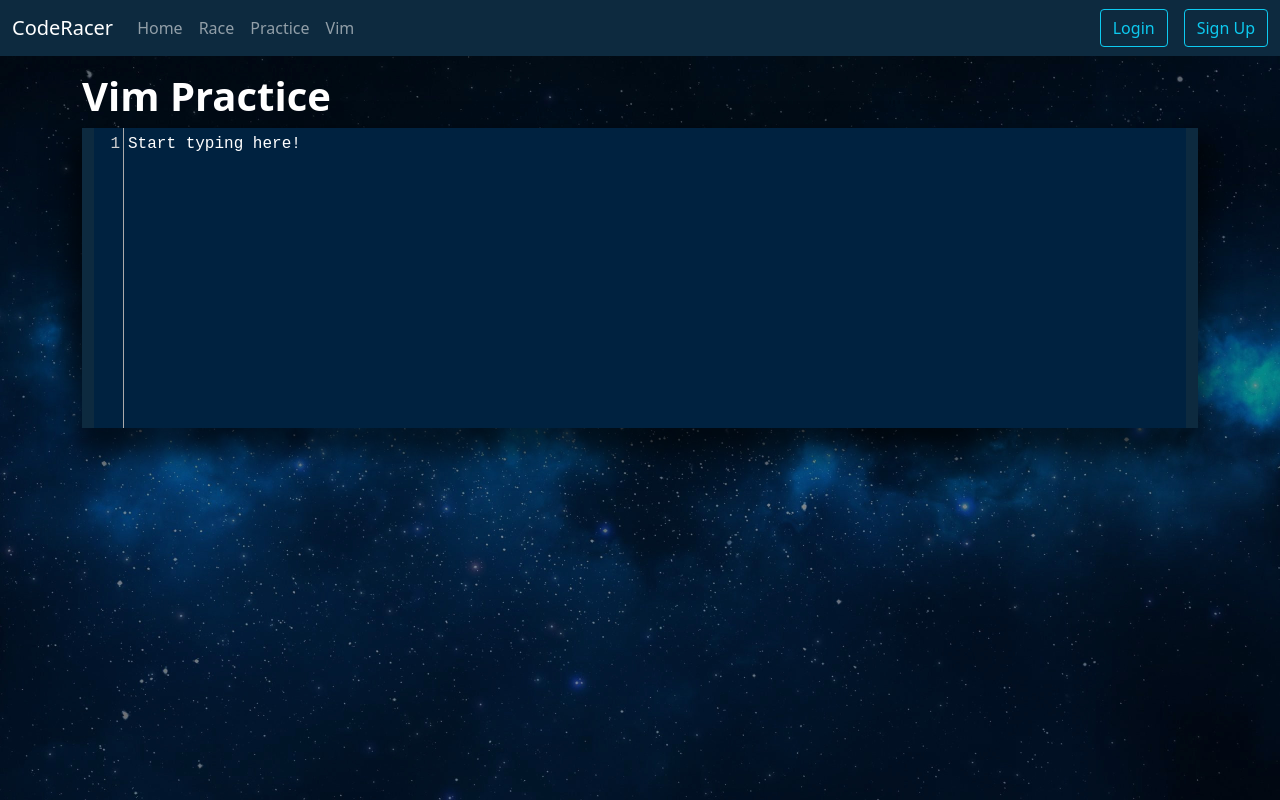
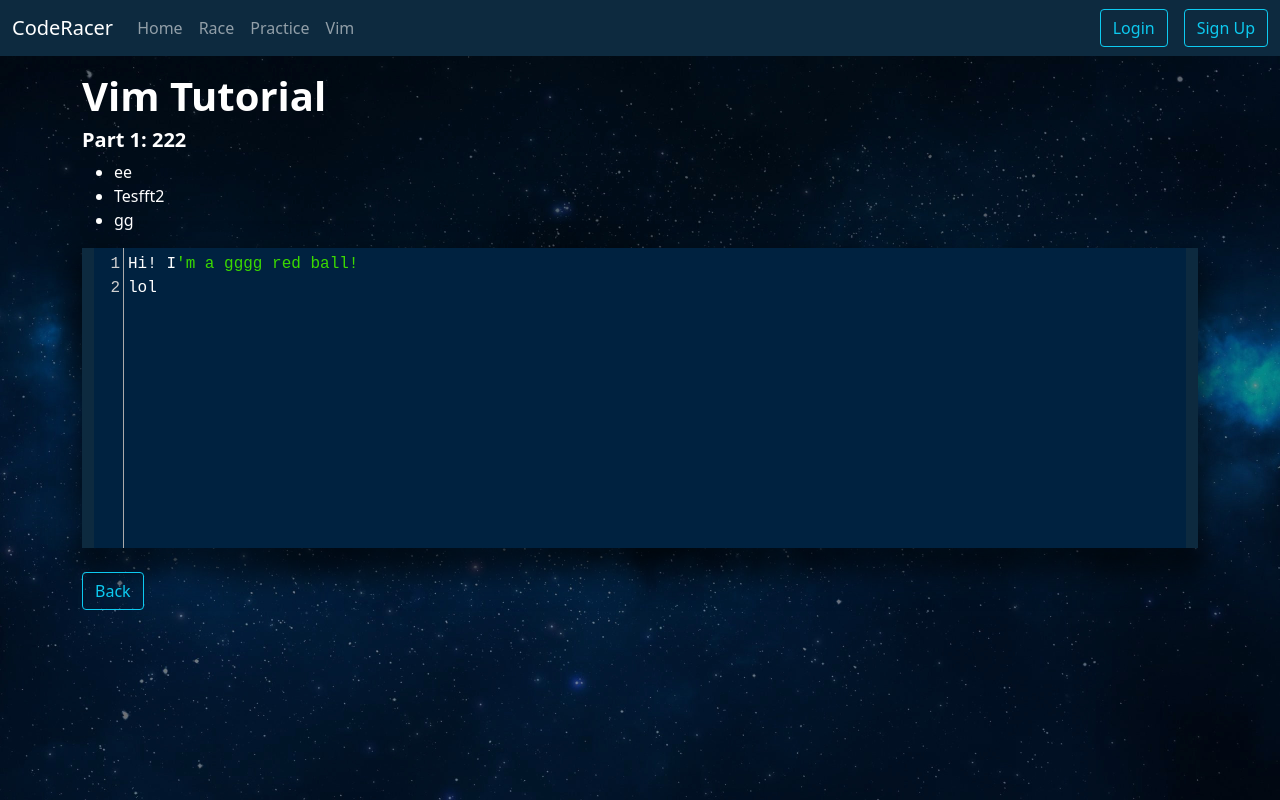
Before and after one commit to Graphcalibur/kfc-orbital-2021, a React (Create React App) app in the folder client/: page /vim/tutorial/1 in a window 1280 px wide. Built offline with nearby package versions, Linux system fonts and the light colour scheme; no server answers.

Commit message:
Added base code for Vim Tutorial

```diff
--- a/client/src/App.js
+++ b/client/src/App.js
@@ -12,7 +12,7 @@ import Rooms from "./pages/Rooms/Rooms";
 import SoloTyping from "./pages/Typing/SoloTyping";
 import User from "./pages/User/User";
 import WaitingRoom from "./pages/WaitingRoom/WaitingRoom";
-import Vim from "./pages/Vim/Vim";
+import VimTutorial from "./pages/Vim/VimTutorial";
 
 /* BACKEND TODO:
 2) Race doesn't start until at least 2 people are in
@@ -66,7 +66,7 @@ class App extends Component {
               />
             )}
           />
-          <Route path="/vim" component={Vim} />
+          <Route path="/vim/tutorial/:part?" component={VimTutorial} />
           <Route component={Error} />
         </Switch>
       </div>
--- a/client/src/pages/Vim/Vim.jsx
+++ b/client/src/pages/Vim/Vim.jsx
@@ -1,6 +1,6 @@
-import React, { Component } from "react";
+import React from "react";
 import { Container } from "react-bootstrap";
-import { UnControlled as CodeMirror } from "react-codemirror2";
+import { Controlled as CodeMirror } from "react-codemirror2";
 
 import "codemirror/lib/codemirror.css";
 import "codemirror/theme/cobalt.css";
@@ -9,29 +9,22 @@ import "codemirror/theme/cobalt.css";
 require("codemirror/mode/clike/clike");
 require("codemirror/keymap/vim");
 
-class Vim extends Component {
-  render() {
+const Vim = (props) => {
   return (
-      <Container fluid="lg">
-        <h1 className="text">
-          <b>Vim Practice</b>
-        </h1>
-
-        <Container className="box">
+    <Container className="box mb-4">
       <CodeMirror
-            value="Start typing here!"
+        value={props.text}
         options={{
           mode: "text/x-java",
           theme: "cobalt",
           lineNumbers: true,
           keyMap: "vim",
         }}
+        onBeforeChange={props.onVimChange}
         onChange={(editor, data, value) => {}}
       />
     </Container>
-      </Container>
   );
-  }
-}
+};
 
 export default Vim;
--- /dev/null
+++ b/client/src/pages/Vim/VimTutorial.jsx
@@ -0,0 +1,110 @@
+import React, { Component } from "react";
+import { Button, Container } from "react-bootstrap";
+import { Link, withRouter } from "react-router-dom";
+import Vim from "./Vim";
+
+const tutorial_data = require("./VimTutorialData.json");
+
+class VimTutorial extends Component {
+  state = {
+    part: 0,
+    title: "",
+    instructions: [],
+    initial_text: "",
+    goal_text: "",
+    text: "",
+  };
+
+  componentDidMount() {
+    let { part } = this.props.match.params;
+    if (part === undefined) part = 0;
+    else part = parseInt(part, 10);
+
+    this.updatePart(part);
+  }
+
+  updatePart = (part) => {
+    this.setState(
+      {
+        part: part,
+        title: tutorial_data[part]["title"],
+        instructions: tutorial_data[part]["instructions"],
+        initial_text: tutorial_data[part]["initial_text"],
+        goal_text: tutorial_data[part]["goal_text"],
+      },
+      this.resetText
+    );
+  };
+
+  resetText = () => {
+    this.setState({ text: this.state.initial_text });
+  };
+
+  getBackBtn = () => {
+    return this.state.part === 0 ? (
+      <span></span>
+    ) : (
+      <Button
+        onClick={() => {
+          this.updatePart(this.state.part - 1);
+        }}
+        variant="outline-info"
+      >
+        Back
+      </Button>
+    );
+  };
+
+  getNextBtn = () => {
+    return this.state.part === tutorial_data.length - 1 ? (
+      <span></span>
+    ) : (
+      <Button
+        onClick={() => {
+          this.updatePart(this.state.part + 1);
+        }}
+        variant="outline-info"
+        style={{ float: "right" }}
+        disabled={this.state.text !== this.state.goal_text}
+      >
+        Next
+      </Button>
+    );
+  };
+
+  onVimChange = (editor, data, value) => {
+    this.setState({ text: value });
+  };
+
+  render() {
+    const { part } = this.state;
+
+    return (
+      <Container fluid="lg">
+        <h1 className="text">
+          <b>Vim Tutorial</b>
+        </h1>
+
+        <h5 className="text">
+          <b>
+            Part {part}: {this.state.title}
+          </b>
+        </h5>
+
+        <ul className="text">
+          {this.state.instructions.map((instruction, i) => (
+            <li key={i}>{instruction}</li>
+          ))}
+        </ul>
+
+        <Vim text={this.state.text} onVimChange={this.onVimChange} />
+
+        {this.getBackBtn()}
+
+        {this.getNextBtn()}
+      </Container>
+    );
+  }
+}
+
+export default withRouter(VimTutorial);
--- /dev/null
+++ b/client/src/pages/Vim/VimTutorialData.json
@@ -0,0 +1,20 @@
+[{
+    "title": "Introduction",
+"instructions": [
+    "Test1",
+    "Test2",
+    "Test3"
+],
+"initial_text": "Hi! I'm a bouncl red ball!",
+"goal_text": "Hi! I'm a bouncy red ball!"
+},
+{
+    "title": "222",
+"instructions": [
+    "ee",
+    "Tesfft2",
+    "gg"
+],
+"initial_text": "Hi! I'm a gggg red ball!\nlol",
+"goal_text":"Hi! I'm a bouncy red ball!\nlol"
+}]
```
Lines whose indentation alone changed are shown as unchanged.
